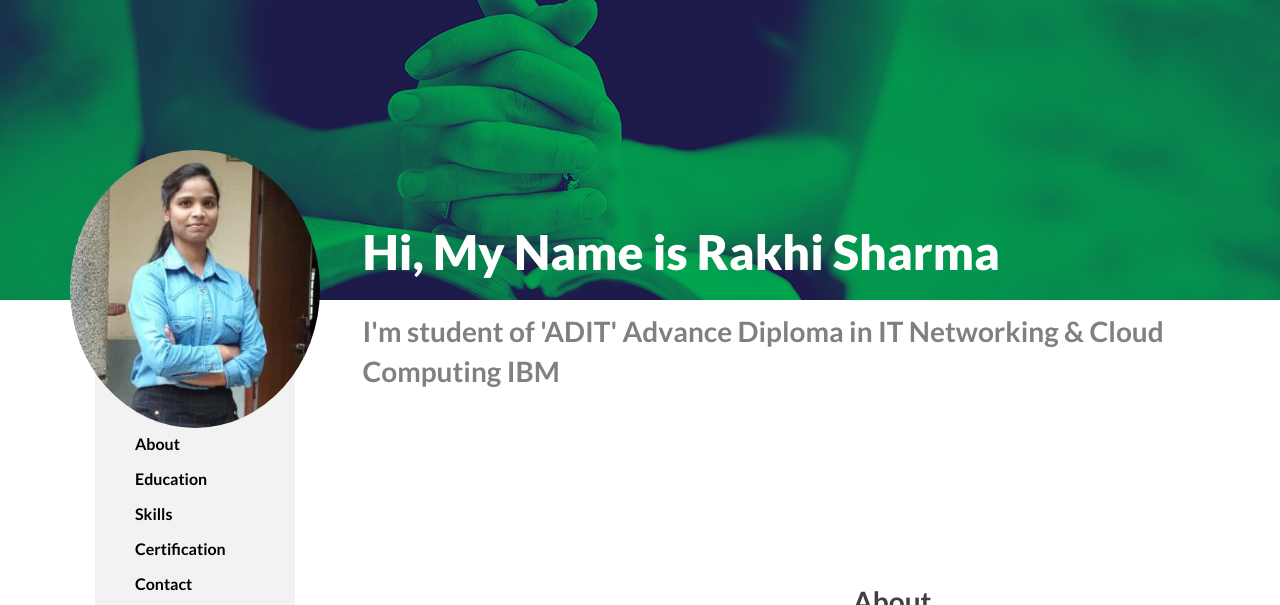
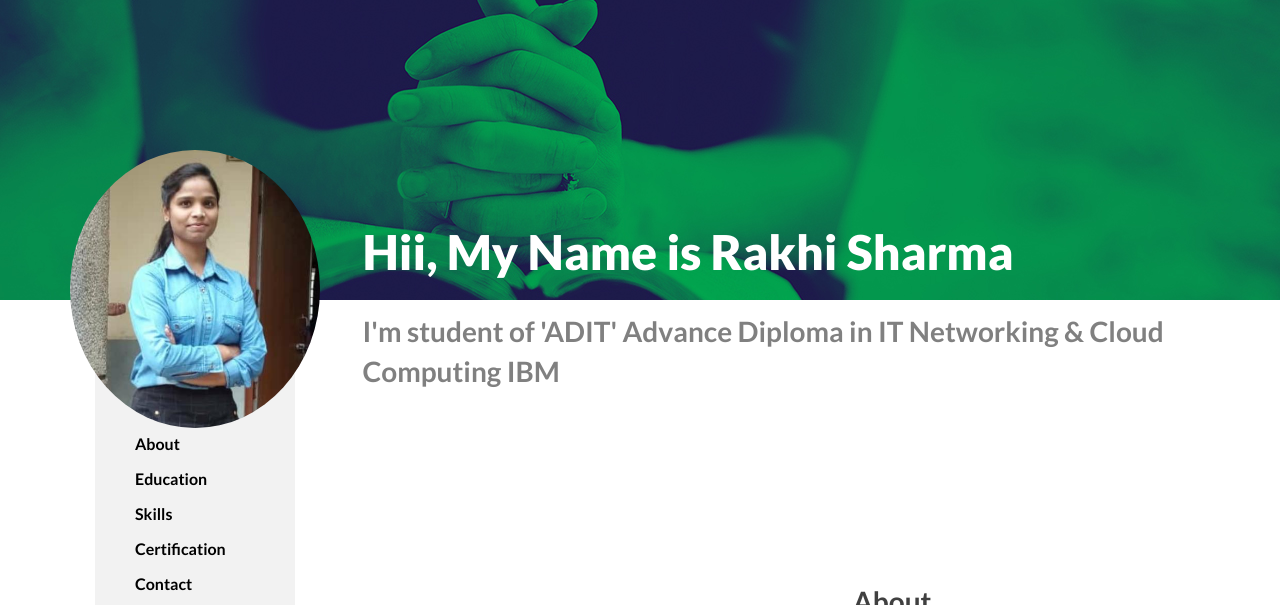
Before and after one commit to Rakhisharmawebsite/resume1, a plain HTML site: page index.html in a window 1280 px wide. Shown: the top 605 px of the page. Drawn offline with nearby package versions, Linux system fonts and the light colour scheme.

Commit message:
Update index.html

```diff
--- a/index.html
+++ b/index.html
@@ -229,7 +229,7 @@
 
       <div class="rez_top_title">
 
-<h1>Hi, My Name is Rakhi Sharma</h1>
+<h1>Hii, My Name is Rakhi Sharma</h1>
 
             <p>I'm student of 'ADIT' Advance Diploma in IT Networking & Cloud Computing IBM</p>
 
```
